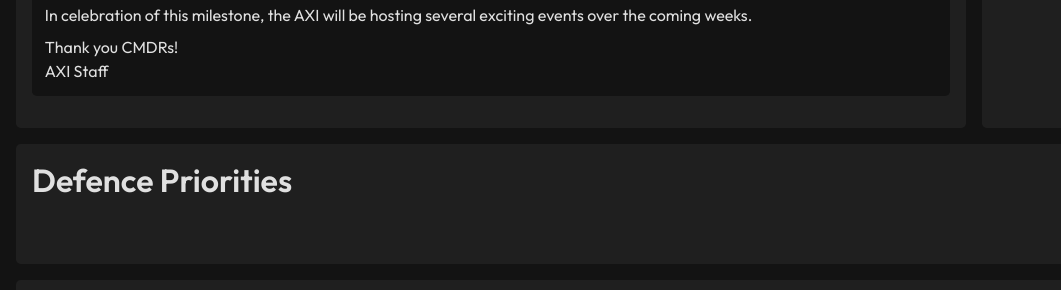
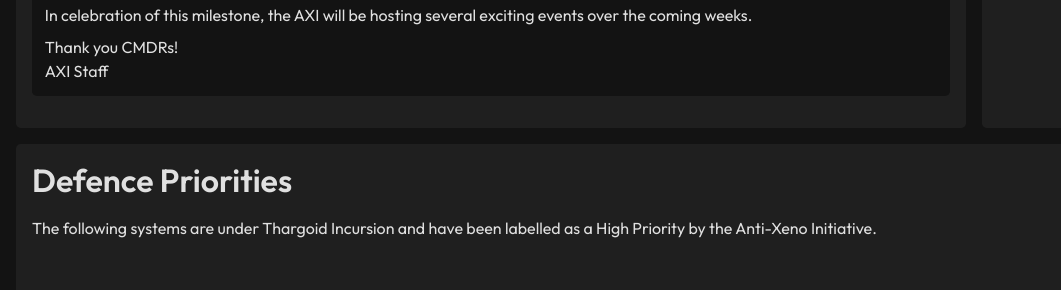
Before and after one commit to antixenoinitiative/thargoid.watch, a website: page public/index.html in a window 1280 px wide. Shown: the part 1445-1735 px from the top of the page, without its empty margins (0-1061 px from the left). Drawn offline with Linux system fonts and the light colour scheme; no server answers.

Commit message:
Update index.html

```diff
--- a/public/index.html
+++ b/public/index.html
@@ -153,6 +153,7 @@
                 </div>
                 <section class="smallround grow">
                     <h2>Defence Priorities</h2>
+                    <p>The following systems are under Thargoid Incursion and have been labelled as a High Priority by the Anti-Xeno Initiative.</p>
                     <div class="defence">
                         <div id="priorities" class="flex-row gap-medium">
                         </div>
```
